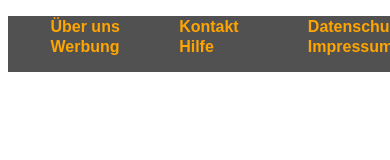
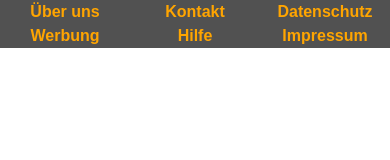
Before and after one commit to bastianla/immopiraten, a website: page src/footer.html in a window 390 px wide. Drawn offline with Linux system fonts and the light colour scheme; files that its build step writes are made by us from their sources.

Commit message:
Footer responsiv gestaltet mit flex.

```diff
--- a/src/footer.html
+++ b/src/footer.html
@@ -4,19 +4,18 @@
     <title>Footer</title>
     <meta http-equiv="X-UA-Compatible" content="IE=edge"/>
     <meta http-equiv="content-type" content="text/html; charset=utf-8"/>
-    <link href="data/styles.css" type="text/css" rel="stylesheet"/>
-    <link href="files/startseite/styles.css" type="text/css" rel="stylesheet"/>
-    <script src="files/startseite/data.js"></script>
+    <link href="styles/reset.css" type="text/css" rel="stylesheet"/>
+    <link href="styles/styles.css" type="text/css" rel="stylesheet"/>
   </head>
   <body>
       <!-- Footer (Group) -->
       <footer class="footer" data-label="Footer">
-		<div class="footerWrapper"><label class="labelFooter">Über uns</label></div>
-		<div class="footerWrapper"><label class="labelFooter">Kontakt</label></div>
-		<div class="footerWrapper"><label class="labelFooter">Datenschutz</label></div>
-		<div class="footerWrapper"><label class="labelFooter">Werbung</label></div>
-		<div class="footerWrapper"><label class="labelFooter">Hilfe</label></div>
-		<div class="footerWrapper"><label class="labelFooter">Impressum</label></div>
+		<label class="labelFooter">Über uns</label>
+		<label class="labelFooter">Kontakt</label>
+		<label class="labelFooter">Datenschutz</label>
+		<label class="labelFooter">Werbung</label>
+		<label class="labelFooter">Hilfe</label>
+		<label class="labelFooter">Impressum</label>
       </footer>
   </body>
 </html>
--- a/src/styles/styles.css
+++ b/src/styles/styles.css
@@ -104,27 +104,26 @@ a {
 	color: orange;
 }
 
+ /* footer specific styles */
 .footer {
-	position: relative;
-	bottom: 0%;
-	width: 100%;
-	height: 3.5rem;
-	margin-top: 1rem;
-	background-color: rgba(81, 81, 81, 1);
+    background-color: rgba(81, 81, 81, 1);
+    display: flex;
+    flex-flow: row wrap;
+    justify-content: center;
+    height: 10%;
+    width: 100%;
+    bottom:0px;
+    left:0px;
 }
 
 .labelFooter {
+	flex: 1 1 33.33%;
 	font-family: 'Arial Fett', 'Arial Standard', 'Arial';
 	font-weight: 700;
 	font-style: normal;
 	color: orange;
-	margin-left: 33%;
-}
-
-.footerWrapper {
-	width: 33%;
-	float: left;
-	padding: 0.5% 0 0 0;
+	text-align: center;
+	padding: 0.25rem 0;
 }
 
 /*---Extended Search specific styles---*/
```
